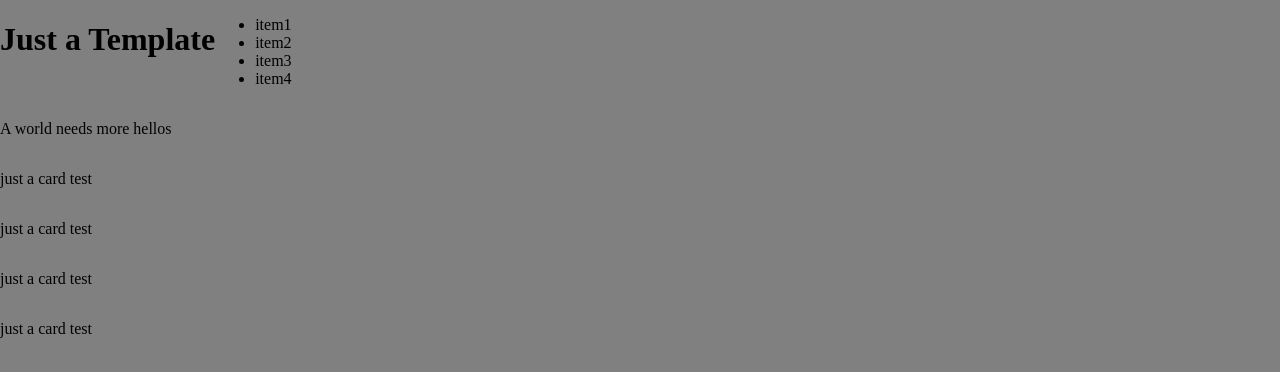
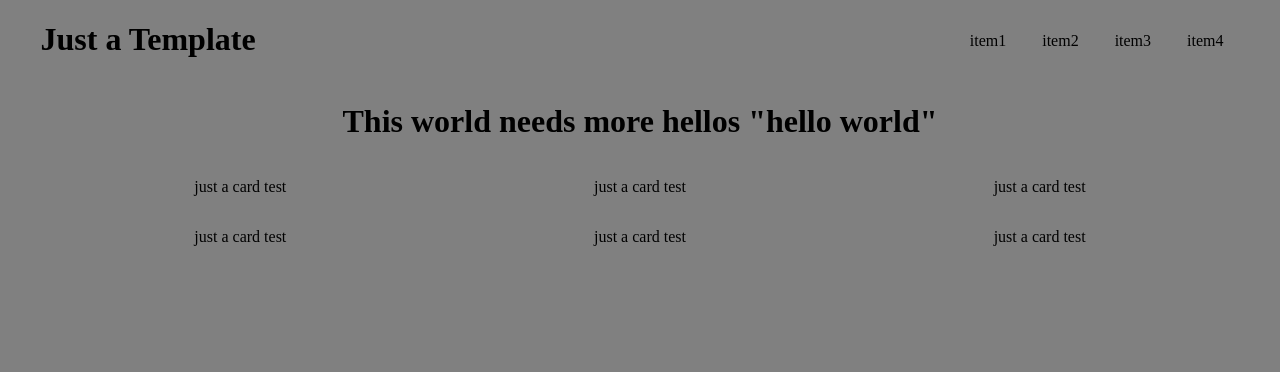
Before and after one commit to b1mind/psp-template, a website built with Parcel: page src/index.pug in a window 1280 px wide. Built offline with nearby package versions, Linux system fonts and the light colour scheme.

Commit message:
💥Over 9001 🧨🧯🔥build fixes

```diff
--- a/src/index.pug
+++ b/src/index.pug
@@ -12,21 +12,28 @@ html(lang="en")
     title Change ME!
 
   body
-    header.flex
-      h1 Just a Template
-      ul
-        li item1
-        li item2
-        li item3
-        li item4
+    header
+      .wrap.flex
+        h1 Just a Template
+        nav
+          ul.navMain
+            li item1
+            li item2
+            li item3
+            li item4
     main
-      p A world needs more hellos
-    .grid
-      .card
-        p just a card test
-      .card
-        p just a card test
-      .card
-        p just a card test
-      .card
-        p just a card test
+      .wrap
+        h1.center This world needs more hellos "hello world"
+        .grid
+          .card
+            p just a card test
+          .card
+            p just a card test
+          .card
+            p just a card test
+          .card
+            p just a card test
+          .card
+            p just a card test
+          .card
+            p just a card test
--- a/src/scss/style.scss
+++ b/src/scss/style.scss
@@ -31,13 +31,40 @@ img {
 	max-width: 100%;
 }
 
+ul {
+	list-style: none;
+}
+
 ::placeholder {
 	color: red;
 }
 
+.wrap {
+	max-width: 1199px;
+	margin: 0 auto;
+}
+
+.center {
+	text-align: center;
+}
+
 .grid {
 	display: grid;
+	grid-template-columns: repeat(auto-fit, minmax(320px, 1fr));
+	justify-content: center;
+	align-content: center;
+	align-items: center;
+	text-align: center;
 }
+
 .flex {
 	display: flex;
+	justify-content: space-between;
 }
+
+.navMain {
+	li {
+		padding: 1em;
+		display: inline-block;
+	}
+}
```
Also changed, not shown: package.json (+7 -7 lines), README.md (added), docs/index.html, 2 other files.
